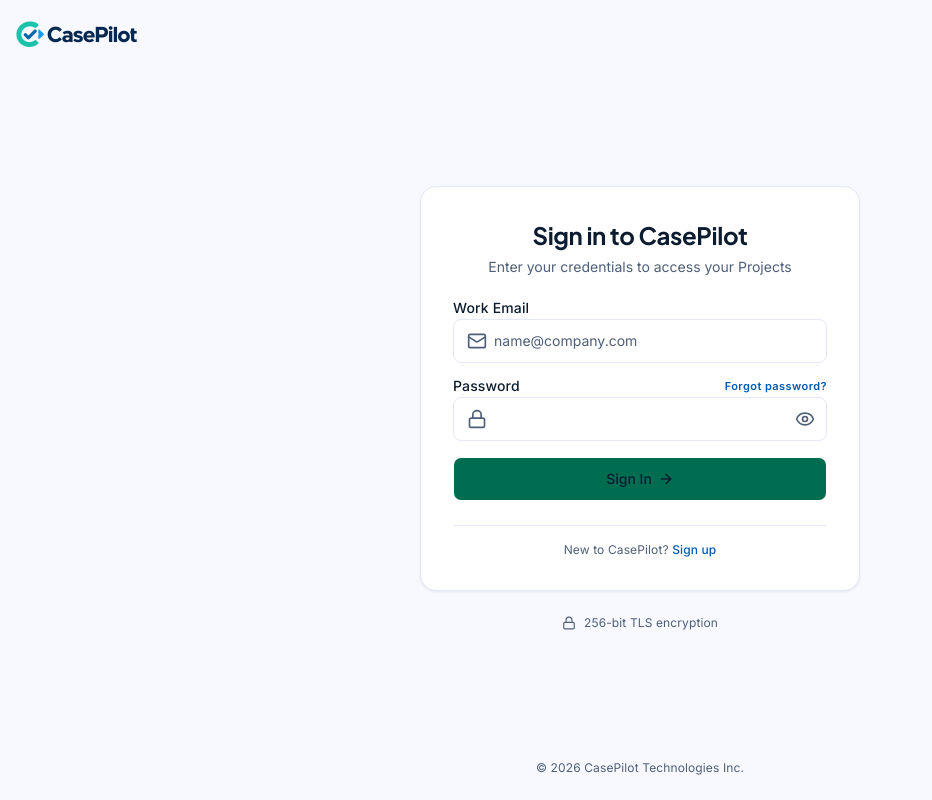
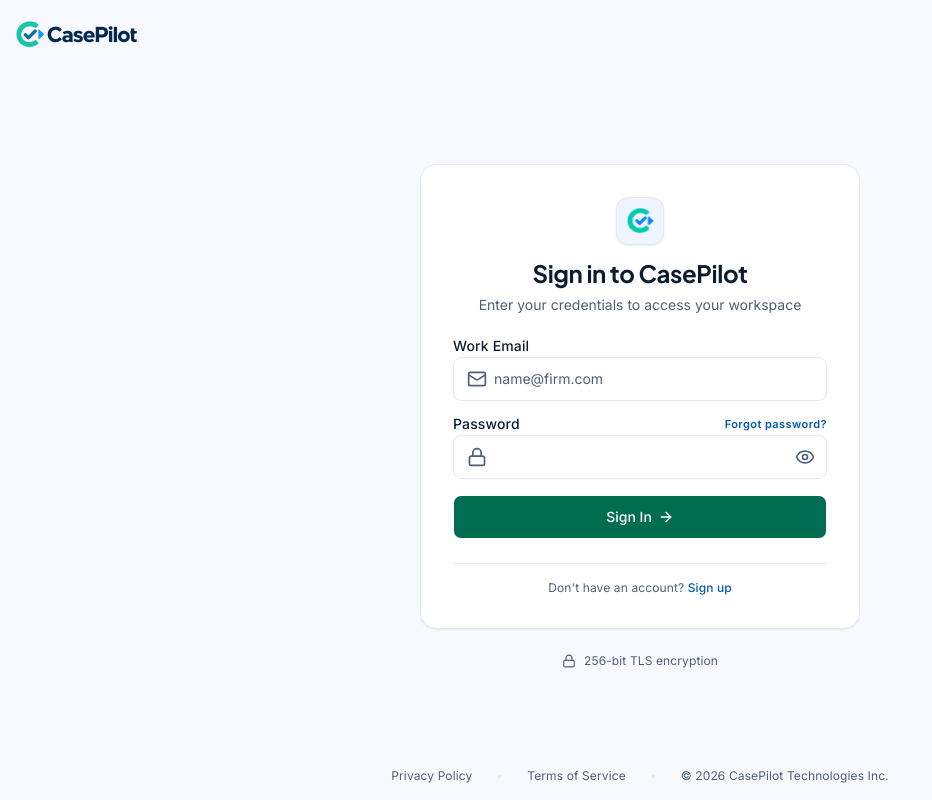
Before and after one commit to CapySpace/casepilot, a Next.js app: page /sign-in in a window 1280 px wide. Shown: the whole page, without its empty margins (0-932 px from the left). Built offline with nearby package versions, Linux system fonts and the light colour scheme.

Commit message:
Match sign-in page to Stitch design

```diff
--- a/app/(auth)/layout.tsx
+++ b/app/(auth)/layout.tsx
@@ -7,18 +7,12 @@
  * The frame the authentication screens share: wordmark above, trust statement and copyright below,
  * the screen's own card in the middle.
  *
- * Four things the designs draw are deliberately not here:
+ * Two things the designs draw are deliberately not here:
  *
  * - SOC-2 and HIPAA trust badges, which sat beside the encryption statement. Removed until they can
  *   be substantiated: CasePilot should make no compliance claim it cannot back. The
  *   transport-security statement stays, because that one is simply true.
  * - A "Help & Support" link in the header. Its destination is out of scope for Phase 1.
- * - "Privacy Policy" and "Terms of Service" links in the footer. Neither page exists, and because
- *   authentication is default-deny a link to one would bounce a signed-out visitor back to
- *   sign-in — worse than no link. Ticket 04 needs both pages anyway, to record consent at
- *   registration; the links belong with them.
- * - A logo mark above the heading. The brand lockup is in the header, where it identifies the product on
- *   every screen; repeating it above each card's own heading would say the same thing twice.
  */
 export default function AuthLayout({ children }: LayoutProps<"/">) {
   return (
@@ -42,8 +36,22 @@
         </div>
       </main>
 
-      <footer className="px-md py-lg text-center text-body-sm text-muted-foreground">
-        © {new Date().getFullYear()} CasePilot Technologies Inc.
+      <footer className="px-md py-md text-center text-body-sm text-muted-foreground">
+        <div className="mx-auto flex max-w-shell flex-col items-center justify-center gap-y-xs sm:flex-row sm:gap-x-lg">
+          <Link href="/privacy" className="transition-colors hover:text-foreground">
+            Privacy Policy
+          </Link>
+          <span className="hidden text-border sm:inline" aria-hidden="true">
+            •
+          </span>
+          <Link href="/terms" className="transition-colors hover:text-foreground">
+            Terms of Service
+          </Link>
+          <span className="hidden text-border sm:inline" aria-hidden="true">
+            •
+          </span>
+          <span>© {new Date().getFullYear()} CasePilot Technologies Inc.</span>
+        </div>
       </footer>
     </div>
   );
--- a/app/(auth)/sign-in/page.tsx
+++ b/app/(auth)/sign-in/page.tsx
@@ -1,8 +1,10 @@
 import type { Metadata } from "next";
+import Image from "next/image";
 import Link from "next/link";
 
 import { safeNext } from "@/lib/auth/routes";
 import { messageForNotice } from "@/lib/auth/messages";
+import mark from "@/public/brand/casepilot-mark.png";
 
 import { SignInForm } from "./sign-in-form";
 
@@ -29,9 +31,12 @@
         treatment — hairline border, Level 1 shadow — is what a card gets instead.
       */}
       <div className="mb-lg flex flex-col items-center text-center">
+        <div className="mb-sm flex size-12 items-center justify-center rounded-xl border border-border bg-secondary p-2 shadow-level-1">
+          <Image src={mark} alt="" width={32} height={32} aria-hidden="true" />
+        </div>
         <h1 className="text-headline-md">Sign in to CasePilot</h1>
         <p className="mt-1.5 text-body-md text-muted-foreground">
-          Enter your credentials to access your Projects
+          Enter your credentials to access your workspace
         </p>
       </div>
 
@@ -43,7 +48,7 @@
       <SignInForm key={notice ?? "none"} notice={notice} next={destination || undefined} />
 
       <div className="mt-lg border-t border-border pt-md text-center text-body-sm text-muted-foreground">
-        New to CasePilot?{" "}
+        Don&apos;t have an account?{" "}
         <Link
           href={destination ? `/sign-up?next=${encodeURIComponent(destination)}` : "/sign-up"}
           className="font-medium text-reference hover:underline"
--- a/app/(auth)/sign-in/sign-in-form.tsx
+++ b/app/(auth)/sign-in/sign-in-form.tsx
@@ -36,7 +36,7 @@
         label="Work Email"
         icon={Mail}
         autoComplete="email"
-        placeholder="name@company.com"
+        placeholder="name@firm.com"
         defaultValue={state.email}
         required
       />
@@ -58,7 +58,12 @@
         absent: session lifetime is uniform for everyone, taking the provider's defaults.
       */}
 
-      <Button type="submit" disabled={pending} size="field" className="w-full">
+      <Button
+        type="submit"
+        disabled={pending}
+        size="field"
+        className="w-full text-primary-foreground"
+      >
         {pending ? "Signing in…" : "Sign In"}
         <ArrowRight aria-hidden="true" />
       </Button>
```
